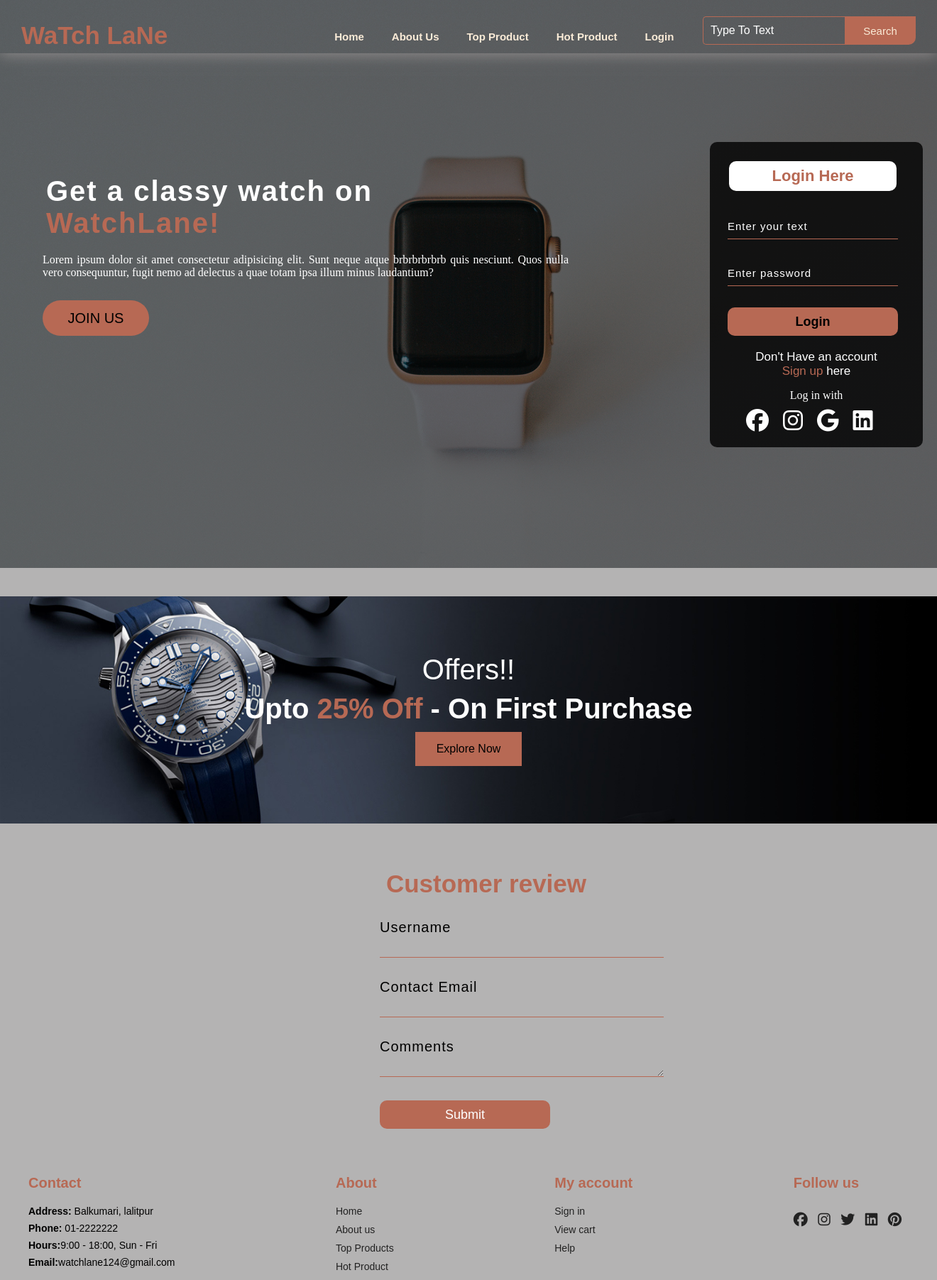
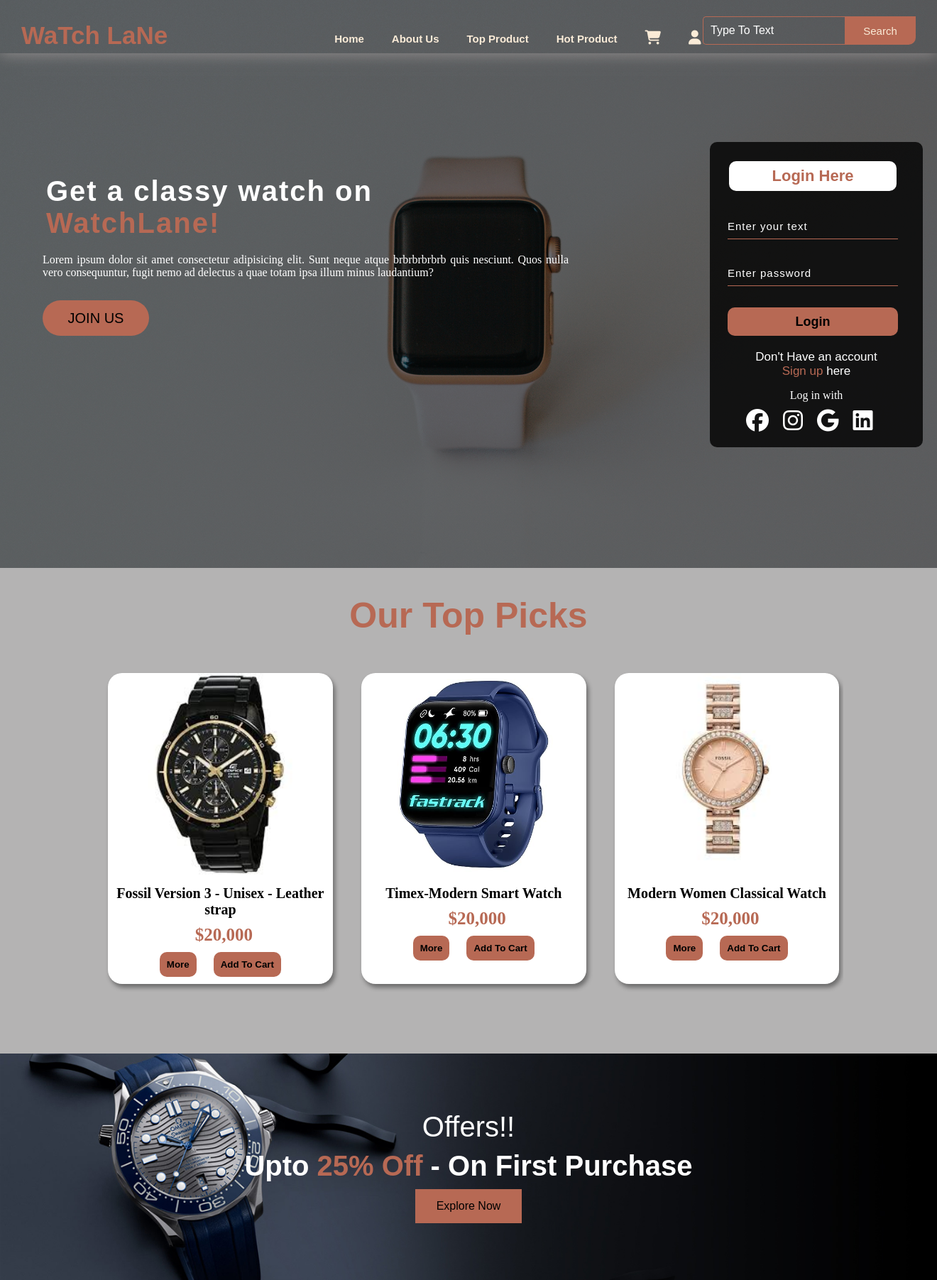
Before and after one commit to JyotiNayak9/Ecommerce-website-WatchLane, a PHP site: page / in a window 1320 px wide. Shown: the top 1803 px of the page at 71% size. Run offline with PHP 8.4, Linux system fonts and the light colour scheme; some libraries are stand-ins or nearby versions.

Commit message:
our top picks section

```diff
--- a/index.html
+++ b/index.html
@@ -20,7 +20,8 @@
                         <li> <a href="about1.html">About Us</a></li>
                         <li> <a href="topproducts.html">Top Product</a></li>
                         <li> <a href="hotproduct.html">Hot Product</a></li>
-                        <li> <a href="">Login</a></li>
+                        <li> <a href=""><i class="fa-sharp fa-solid fa-cart-shopping"></i></a></li>
+                        <li> <a href=""><i class="fa-solid fa-user"></i></a></li>
                     </ul>
                 </div>
 
@@ -62,6 +63,41 @@
                     <a href="#"> <i class="fa-brands fa-instagram fa-2x"></i></a>
                     <a href="#"> <i class="fa-brands fa-google fa-2x"></i></a>
                     <a href="#"><i class="fa-brands fa-linkedin fa-2x"></i></a>
+                </div>
+            </div>
+        </section>
+        <section class="section-2">
+            <div class="inner-container-2">
+                <h1>Our Top Picks</h1>
+                <div class="cards-container">
+                    <div class="card">
+                        <img class="card-image" src="images/Casio.jpg" alt="">
+                        <h2>Fossil Version 3 - Unisex - Leather strap</h2>
+                        <h3>$20,000</h3>
+                        <button class="card-btn">More</button>
+                        <button class="card-btn">Add To Cart</button>
+                    </div>
+                    <div class="card">
+                        <img class="card-image" src="images/fasttracksmart.jpg" alt="">
+                        <h2>Timex-Modern Smart Watch</h2>
+                        <h3>$20,000</h3>
+                        <button class="card-btn">More</button>
+                        <button class="card-btn">Add To Cart</button>
+                    </div>
+                    <div class="card">
+                        <img class="card-image" src="images/Fossil.jpg" alt="">
+                        <h2>Modern Women Classical Watch</h2>
+                        <h3>$20,000</h3>
+                        <button class="card-btn">More</button>
+                        <button class="card-btn">Add To Cart</button>
+                    </div>
+                    <div class="card">
+                        <img class="card-image" src="images/fossildigital.jpg" alt="">
+                        <h2>Kids version 3 Gen z watch </h2>
+                        <h3>$20,000</h3>
+                        <button class="card-btn">More</button>
+                        <button class="card-btn">Add To Cart</button>
+                    </div>
                 </div>
             </div>
         </section>
--- a/style.css
+++ b/style.css
@@ -61,11 +61,15 @@ ul li a {
     color: antiquewhite;
     font-family: sans-serif;
     font-weight: bold;
-    transition: 0.5s ease-in-out;
+    transition: 0.2s ease-in-out;
 }
 
 ul li a:hover {
     color: #b76954;
+}
+
+ul li a i{
+    font-size: 20px;
 }
 
 .search {
@@ -151,7 +155,6 @@ ul li a:hover {
     cursor: pointer;
     margin-top: 30px;
 }
-/*Hover Effect*/
 .content .cn a {
     text-decoration: none;
     color: #000;
@@ -161,7 +164,7 @@ ul li a:hover {
 .cn:hover {
     background-color: rgba(250, 215, 215, 0.915);
 }
-
+/*login form*/
 .form {
     width: 250px;
     height: 380px;
@@ -267,6 +270,73 @@ ul li a:hover {
    align-items: center;
    color:#fff;
 }
+/* top picks section*/
+.section-2{
+	max-width: 80%;
+	margin: auto;
+	padding: 1cm;
+}
+.inner-container-2 h1{
+    font-size: 50px;
+    text-align: center;
+    color: #b76954;
+    font-family: sans-serif;
+}
+.cards-container{
+    display: flex;
+    margin-top: 2rem;
+	width: 100%;
+	overflow-x: scroll;
+}
+.card{
+	min-width: 30%;
+    min-height: 40vh;
+	border-radius: 20px;
+    margin: 20px;
+	flex: 1;
+	text-align: center;
+	box-shadow:  3px 5px 6px #00000066;
+    background-color: #fff;
+}
+.card h2{
+	font-size: 20px;
+    padding:10px;
+}
+.card h3{
+	font-size: 25px;
+    color: #b76954;
+    padding-left: 10px;
+}
+.card-image{
+	width: 90%;
+	border-radius: 20px 20px 0 0;
+}
+.card-btn{
+	padding: 10px;
+    margin: 10px;
+    margin-bottom: 10px;
+    border-radius: 10px;
+	background-color:#b76954;
+	border: #b4b3b3;
+	transition: 0.3s;
+    font-weight: bold;
+}
+.card-btn:hover{
+	background-color: #f9e4e4;
+	color:#222;
+}
+.cards-container::-webkit-scrollbar {
+	width: 10px;
+	height: 10px;
+  }
+  .cards-container::-webkit-scrollbar-thumb {
+	background:#222;
+	border-radius: 10px;
+  }
+  .cards-container::-webkit-scrollbar-track {
+	background: transparent;
+  }
+  /* offer section*/
 #banner{
     display: flex;
     flex-direction: column;
@@ -311,6 +381,7 @@ span{
     background: #f9e4e4;
     color: #000;
 }
+/* footer */
 footer{
     display: flex;
     flex-wrap: wrap;
@@ -346,6 +417,7 @@ footer a{
     font-size: 20px;
     margin-top: 10px;
 }
+/*customer review */
 .review {
     width: 250px;
     position: relative;
```
